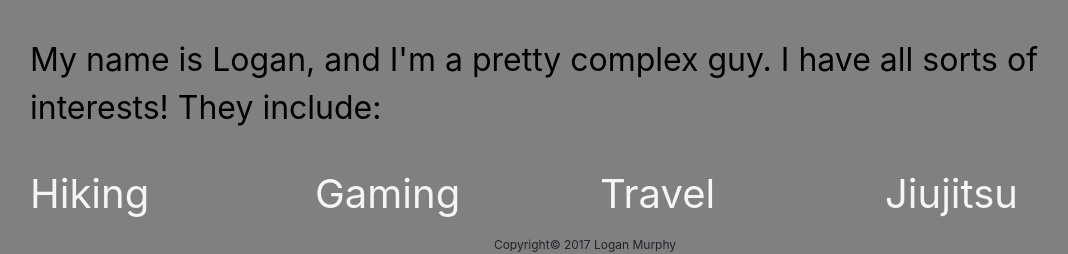
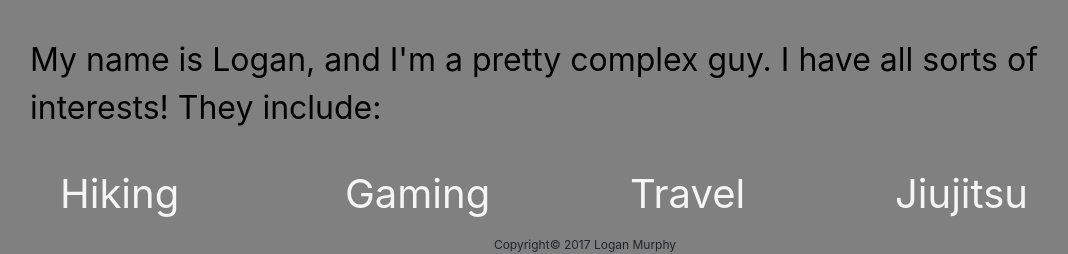
Before and after one commit to loganmurphy/my_hobby_app, a Python web app: template myapp/templates/index.html in a window 1280 px wide. Shown: the part 584-838 px from the top of the page, without its empty margins (55-1123 px from the left). Run offline with Jinja, Linux system fonts and the light colour scheme; the template is opened without the code that fills it, so the values that code supplies are empty; some libraries are stand-ins or nearby versions.

Commit message:
hobby app updated

```diff
--- a/static/css/hobby_page.css
+++ b/static/css/hobby_page.css
@@ -51,7 +51,7 @@ h2, h3 {
 }
 
 @media screen and (min-width: 660px) and (max-width: 750px) {
-  .shift_tablet {
+  .shift {
     margin-left: .5em;
   }
   .shift-less {
@@ -62,6 +62,12 @@ h2, h3 {
   }*/
 }
 @media screen and (min-width: 1000px) {
+  .shift_tablet {
+    margin-left: .75em;
+  }
+  .shift-less {
+    margin-left: .25em;
+  }
 }
 
 .wrap {
```
